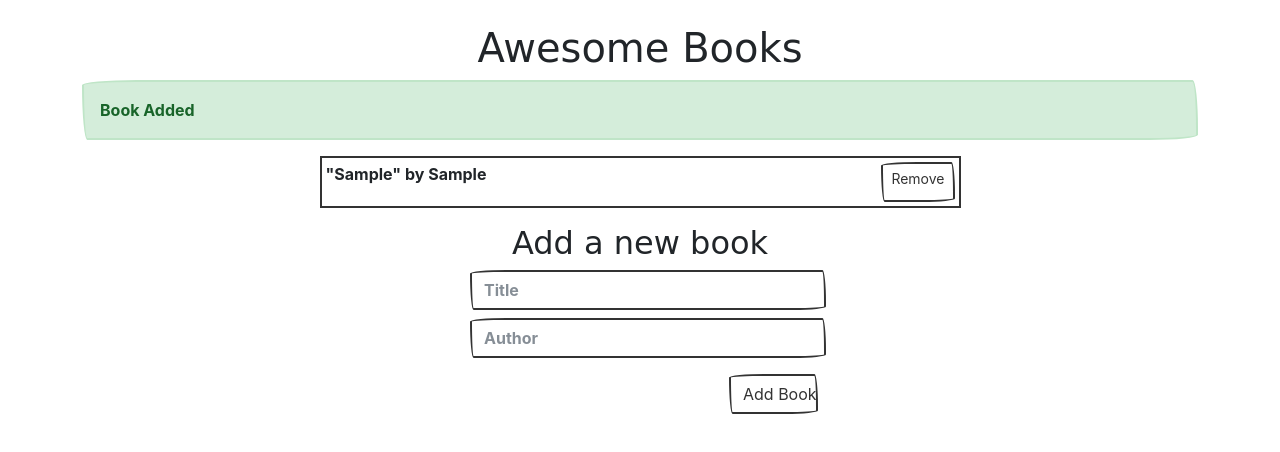
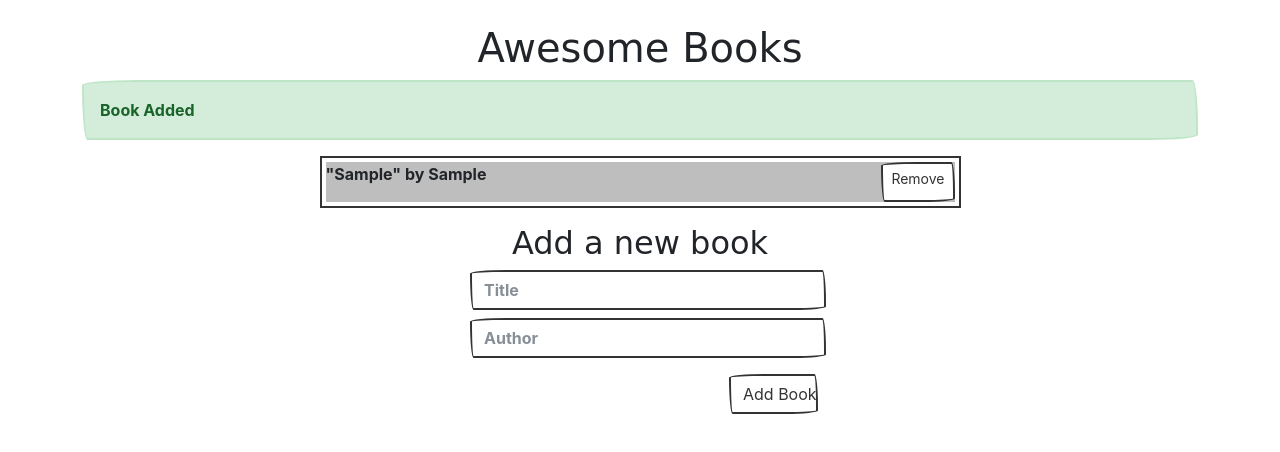
Before and after one commit to IjayAbby/awesome-books, a website: page index.html in a window 1280 px wide. Both pictures are taken after typing "Sample", "Sample" into the empty fields and a click on the input "Add Book". Drawn offline with nearby package versions, Linux system fonts and the light colour scheme; a web font is replaced by a local one.

Commit message:
Change background

```diff
--- a/index.css
+++ b/index.css
@@ -1,5 +1,5 @@
 /* Add styles */
 
-.book {
-  margin: 5px 0 5px 0;
+li:nth-child(odd) {
+    background-color: rgb(190, 190, 190);
 }
```
